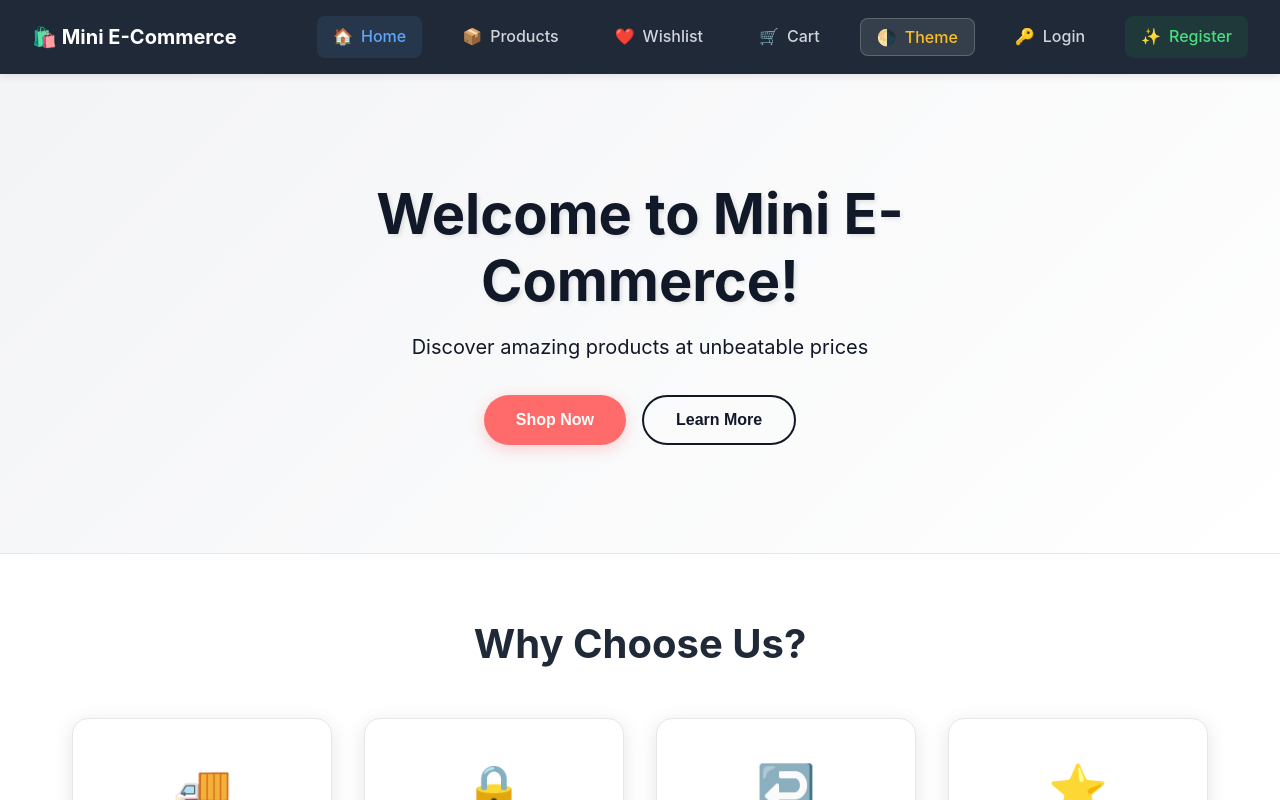
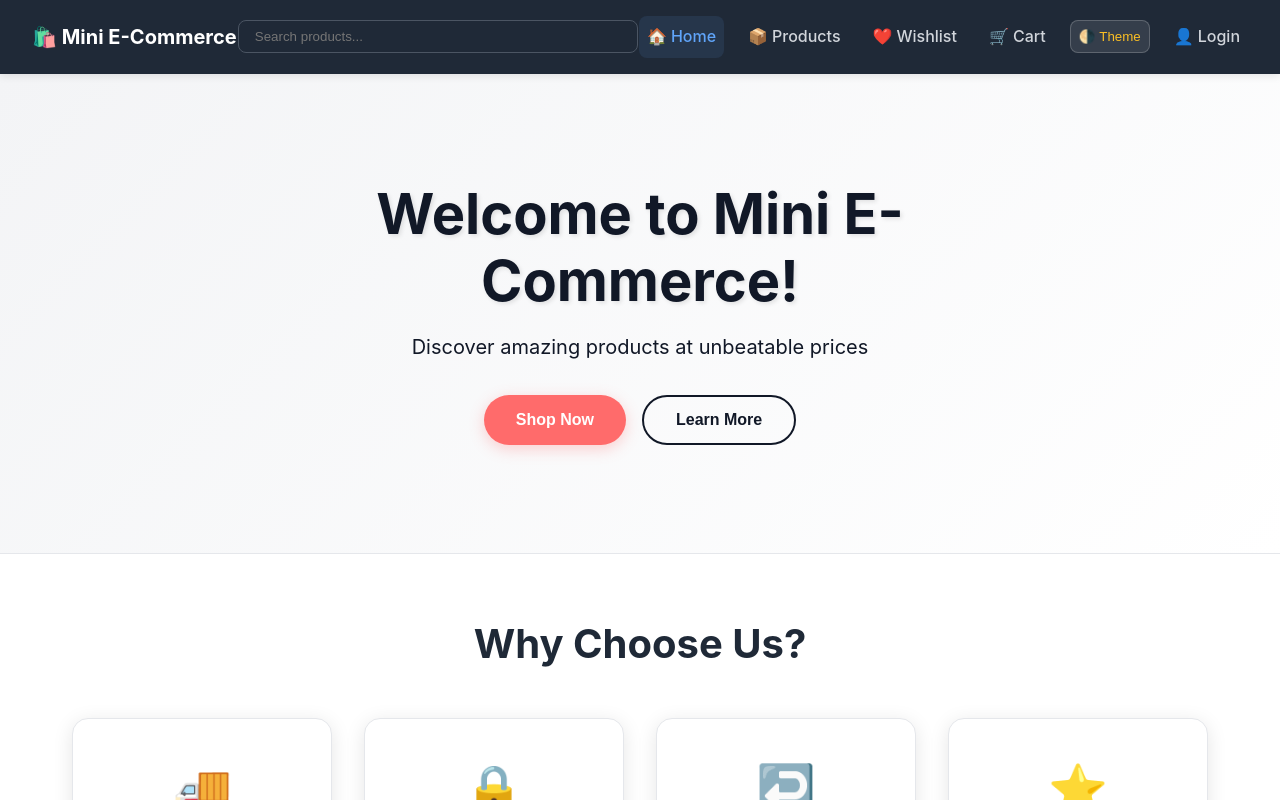
Before and after one commit to VANCHANA-K/mini-ecommerce, an Angular app: page / in a window 1280 px wide. Shown: the top 800 px of the page. Built offline with nearby package versions, Linux system fonts and the light colour scheme.

Commit message:
feat(navbar): add search and profile links

```diff
--- a/src/app/features/products/pages/products.component.ts
+++ b/src/app/features/products/pages/products.component.ts
@@ -2,10 +2,11 @@ import { Component, OnInit, inject, signal, computed } from '@angular/core';
 import { CommonModule } from '@angular/common';
 import { FormControl, ReactiveFormsModule } from '@angular/forms';
 import { toSignal } from '@angular/core/rxjs-interop';
-import { combineLatest, startWith } from 'rxjs';
+import { startWith } from 'rxjs';
 import { Product } from '../models/product.model';
 import { ProductService } from '../services/product.service';
 import { ProductCardComponent } from '../components/product-card.component';
+import { ActivatedRoute } from '@angular/router';
 
 @Component({
   standalone: true,
@@ -16,6 +17,7 @@ import { ProductCardComponent } from '../components/product-card.component';
 })
 export class ProductsComponent implements OnInit {
   private productService = inject(ProductService);
+  private route = inject(ActivatedRoute);
 
   allProducts = signal<Product[]>([]);
   categories = signal<string[]>([]);
@@ -42,6 +44,12 @@ export class ProductsComponent implements OnInit {
   ngOnInit(): void {
     this.loadProducts();
     this.loadCategories();
+
+    // Listen for search query from the navbar
+    this.route.queryParamMap.subscribe(params => {
+      const q = params.get('q') ?? '';
+      this.searchControl.setValue(q);
+    });
   }
 
   loadProducts(): void {
--- a/src/app/shared/components/navbar/navbar.component.html
+++ b/src/app/shared/components/navbar/navbar.component.html
@@ -3,48 +3,45 @@
     <a routerLink="/" class="brand-link">🛍️ Mini E-Commerce</a>
   </div>
 
+  <div class="nav-search">
+    <input
+      type="text"
+      class="search-input"
+      placeholder="Search products..."
+      [formControl]="searchControl"
+    />
+  </div>
+
   <div class="nav-links">
     <a routerLink="/" routerLinkActive="active" [routerLinkActiveOptions]="{exact: true}">
-      🏠 <span>Home</span>
+      🏠 <span class="link-text">Home</span>
     </a>
     <a routerLink="/products" routerLinkActive="active">
-      📦 <span>Products</span>
+      📦 <span class="link-text">Products</span>
     </a>
-    <a routerLink="/wishlist" routerLinkActive="active" class="wishlist-link">
-      ❤️ <span>Wishlist</span>
+    <a routerLink="/wishlist" routerLinkActive="active" class="icon-link" title="Wishlist">
+      ❤️ <span class="link-text">Wishlist</span>
     </a>
-    <a routerLink="/cart" routerLinkActive="active" class="cart-link">
+    <a routerLink="/cart" routerLinkActive="active" class="icon-link cart-link" title="Cart">
       <span class="cart-icon">🛒</span>
-      <span class="cart-text">Cart</span>
+      <span class="link-text">Cart</span>
       @if (cartService.itemCount > 0) {
         <span class="cart-badge">{{ cartService.itemCount }}</span>
       }
     </a>
-
-    <!-- Theme Toggle -->
     <button class="theme-toggle" (click)="toggleTheme()" title="Toggle Theme">
-      🌗 <span>Theme</span>
+      🌗 <span class="link-text">Theme</span>
     </button>
-
-    <!-- Authentication Links -->
     @if (authService.isLoggedIn$ | async) {
-      <!-- Logged in state -->
-      <a routerLink="/checkout" routerLinkActive="active" class="checkout-link">
-        💳 <span>Checkout</span>
+      <a routerLink="/profile" routerLinkActive="active" class="icon-link" title="Profile">
+        👤 <span class="link-text">Profile</span>
       </a>
-      <div class="user-menu">
-        <span class="user-welcome">👋 {{ authService.username }}</span>
-        <button class="logout-btn" (click)="logout()">
-          🚪 <span>Logout</span>
-        </button>
-      </div>
+      <button class="logout-btn" (click)="logout()" title="Logout">
+        🚪 <span class="link-text">Logout</span>
+      </button>
     } @else {
-      <!-- Logged out state -->
-      <a routerLink="/login" routerLinkActive="active" class="auth-link">
-        🔑 <span>Login</span>
-      </a>
-      <a routerLink="/register" routerLinkActive="active" class="auth-link register-link">
-        ✨ <span>Register</span>
+      <a routerLink="/login" routerLinkActive="active" class="icon-link" title="Login">
+        👤 <span class="link-text">Login</span>
       </a>
     }
   </div>
--- a/src/app/shared/components/navbar/navbar.component.scss
+++ b/src/app/shared/components/navbar/navbar.component.scss
@@ -1,6 +1,5 @@
 .navbar {
   display: flex;
-  justify-content: space-between;
   align-items: center;
   padding: 1rem 2rem;
   background: var(--navbar-bg);
@@ -15,17 +14,6 @@
     padding: 1rem;
     flex-wrap: wrap;
     gap: 0.5rem;
-  }
-
-  @media (max-width: 480px) {
-    flex-direction: column;
-    align-items: stretch;
-    padding: 1rem 0.5rem;
-
-    .nav-brand {
-      text-align: center;
-      margin-bottom: 0.5rem;
-    }
   }
 }
 
@@ -43,26 +31,46 @@
   }
 }
 
+.nav-search {
+  flex: 1;
+  display: flex;
+  justify-content: center;
+
+  .search-input {
+    width: 100%;
+    max-width: 400px;
+    padding: 0.5rem 1rem;
+    border-radius: 8px;
+    border: 1px solid #4b5563;
+    background: var(--navbar-bg);
+    color: var(--navbar-text);
+  }
+}
+
 .nav-links {
   display: flex;
-  gap: 1.5rem;
   align-items: center;
+  gap: 1rem;
 
   @media (max-width: 768px) {
-    gap: 1rem;
+    gap: 0.5rem;
   }
 
-  a {
+  a,
+  button {
     color: #d1d5db;
     text-decoration: none;
     font-weight: 500;
-    padding: 0.5rem 1rem;
+    padding: 0.5rem;
     border-radius: 8px;
     transition: all 0.3s ease;
     position: relative;
     display: flex;
     align-items: center;
-    gap: 0.5rem;
+    gap: 0.25rem;
+    background: none;
+    border: none;
+    cursor: pointer;
 
     &:hover {
       color: white;
@@ -73,14 +81,27 @@
       color: #60a5fa;
       background: rgba(96, 165, 250, 0.1);
     }
+  }
 
-    @media (max-width: 768px) {
-      padding: 0.5rem;
+  .logout-btn {
+    background: rgba(239, 68, 68, 0.1);
+    color: #f87171;
 
-      .cart-text,
-      span:not(.cart-icon):not(.cart-badge) {
-        display: none;
-      }
+    &:hover {
+      background: rgba(239, 68, 68, 0.2);
+      color: #ef4444;
+    }
+  }
+
+  .theme-toggle {
+    background: rgba(255, 255, 255, 0.1);
+    color: #fbbf24;
+    border: 1px solid rgba(255, 255, 255, 0.2);
+
+    &:hover {
+      background: rgba(255, 255, 255, 0.2);
+      color: #f59e0b;
+      transform: scale(1.05);
     }
   }
 }
@@ -116,6 +137,12 @@
   }
 }
 
+.link-text {
+  @media (max-width: 600px) {
+    display: none;
+  }
+}
+
 @keyframes bounce {
   0%, 20%, 53%, 80%, 100% {
     transform: translate3d(0, 0, 0);
@@ -130,112 +157,3 @@
     transform: translate3d(0, -2px, 0);
   }
 }
-
-// Authentication styles
-.nav-links {
-  button {
-    background: none;
-    border: none;
-    color: #d1d5db;
-    text-decoration: none;
-    font-weight: 500;
-    padding: 0.5rem 1rem;
-    border-radius: 8px;
-    transition: all 0.3s ease;
-    position: relative;
-    display: flex;
-    align-items: center;
-    gap: 0.5rem;
-    cursor: pointer;
-    font-size: inherit;
-    font-family: inherit;
-
-    &:hover {
-      color: white;
-      background: rgba(255, 255, 255, 0.1);
-    }
-
-    @media (max-width: 768px) {
-      padding: 0.5rem;
-
-      span {
-        display: none;
-      }
-    }
-  }
-
-  .user-menu {
-    display: flex;
-    align-items: center;
-    gap: 0.5rem;
-
-    .user-welcome {
-      color: #60a5fa;
-      font-weight: 600;
-      padding: 0.5rem;
-      font-size: 0.875rem;
-
-      @media (max-width: 768px) {
-        display: none;
-      }
-    }
-
-    .logout-btn {
-      background: rgba(239, 68, 68, 0.1);
-      color: #f87171;
-
-      &:hover {
-        background: rgba(239, 68, 68, 0.2);
-        color: #ef4444;
-      }
-    }
-  }
-
-  .auth-link {
-    &.register-link {
-      background: rgba(34, 197, 94, 0.1);
-      color: #4ade80;
-
-      &:hover {
-        background: rgba(34, 197, 94, 0.2);
-        color: #22c55e;
-      }
-
-      &.active {
-        background: rgba(34, 197, 94, 0.2);
-        color: #16a34a;
-      }
-    }
-  }
-
-  .checkout-link {
-    background: rgba(168, 85, 247, 0.1);
-    color: #c084fc;
-
-    &:hover {
-      background: rgba(168, 85, 247, 0.2);
-      color: #a855f7;
-    }
-
-    &.active {
-      background: rgba(168, 85, 247, 0.2);
-      color: #9333ea;
-    }
-  }
-
-  @media (max-width: 768px) {
-    gap: 0.5rem;
-  }
-
-  .theme-toggle {
-    background: rgba(255, 255, 255, 0.1);
-    color: #fbbf24;
-    border: 1px solid rgba(255, 255, 255, 0.2);
-
-    &:hover {
-      background: rgba(255, 255, 255, 0.2);
-      color: #f59e0b;
-      transform: scale(1.05);
-    }
-  }
-}
--- a/src/app/shared/components/navbar/navbar.component.ts
+++ b/src/app/shared/components/navbar/navbar.component.ts
@@ -4,11 +4,13 @@ import { CommonModule } from '@angular/common';
 import { CartService } from '../../services/cart.service';
 import { AuthService } from '../../../core/auth/auth.service';
 import { Router } from '@angular/router';
+import { FormControl, ReactiveFormsModule } from '@angular/forms';
+import { debounceTime } from 'rxjs';
 
 @Component({
   standalone: true,
   selector: 'app-navbar',
-  imports: [CommonModule, RouterLink, RouterLinkActive],
+  imports: [CommonModule, RouterLink, RouterLinkActive, ReactiveFormsModule],
   templateUrl: './navbar.component.html',
   styleUrls: ['./navbar.component.scss']
 })
@@ -16,6 +18,7 @@ export class NavbarComponent implements OnInit {
   cartService = inject(CartService);
   authService = inject(AuthService);
   router = inject(Router);
+  searchControl = new FormControl('', { nonNullable: true });
 
   logout() {
     this.authService.logout();
@@ -35,5 +38,12 @@ export class NavbarComponent implements OnInit {
     if (savedTheme === 'dark') {
       document.body.classList.add('dark');
     }
+
+    // Emit search queries to product listings
+    this.searchControl.valueChanges
+      .pipe(debounceTime(300))
+      .subscribe(query => {
+        this.router.navigate(['/products'], { queryParams: { q: query } });
+      });
   }
 }
```
